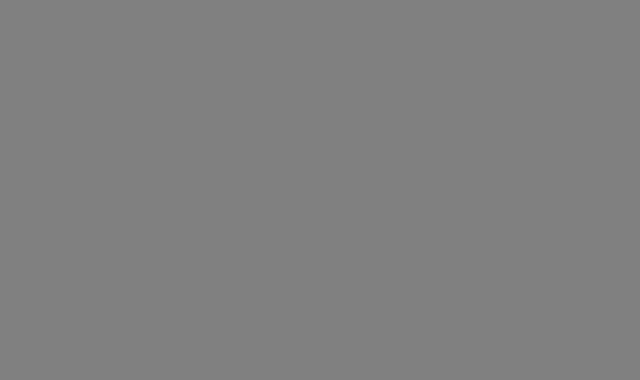
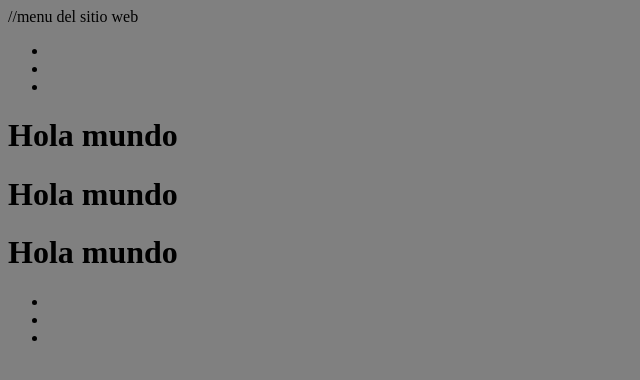
Before and after one commit to ncho12/portafolio, a plain HTML site: page index.htm in a window 1280 px wide. Shown: the whole page, without its empty margins (0-640 px from the left). Drawn offline with Linux system fonts and the light colour scheme.

Commit message:
Box y contenido del HTML

```diff
--- a/index.htm
+++ b/index.htm
@@ -7,6 +7,38 @@
     <link rel="stylesheet" href="style.css">
 </head>
 <body>
+    //menu del sitio web
+    <div class="header">
+        <div class="menu">
+            <ul>
+                <li class="menu_list"><a href="" class="link_text" id="ancla_1"></a></li>
+                <li class="menu_list"><a href="" class="link_text" id="ancla_2"></a></li>
+                <li class="menu_list"><a href="" class="link_text" id="ancla_3"></a></li>
+            </ul>
+        </div>
+    </div>
 
+
+    <div class="box1" id="ancla_1">
+        <h1>Hola mundo</h1>
+    </div>
+
+
+    <div class="box2" id="ancla_2">
+        <h1>Hola mundo</h1>
+    </div>
+
+
+    <div class="box3" id="ancla_3">
+        <h1>Hola mundo</h1>
+    </div>
+
+    <footer class="footer">
+        <ul>
+            <li class="footer_class"><a href="" class="redes_sociales"></a></li>
+            <li class="footer_class"><a href="" class="redes_sociales"></a></li>
+            <li class="footer_class"><a href="" class="redes_sociales"></a></li>
+        </ul>
+    </footer>
 </body>
 </html>
```
